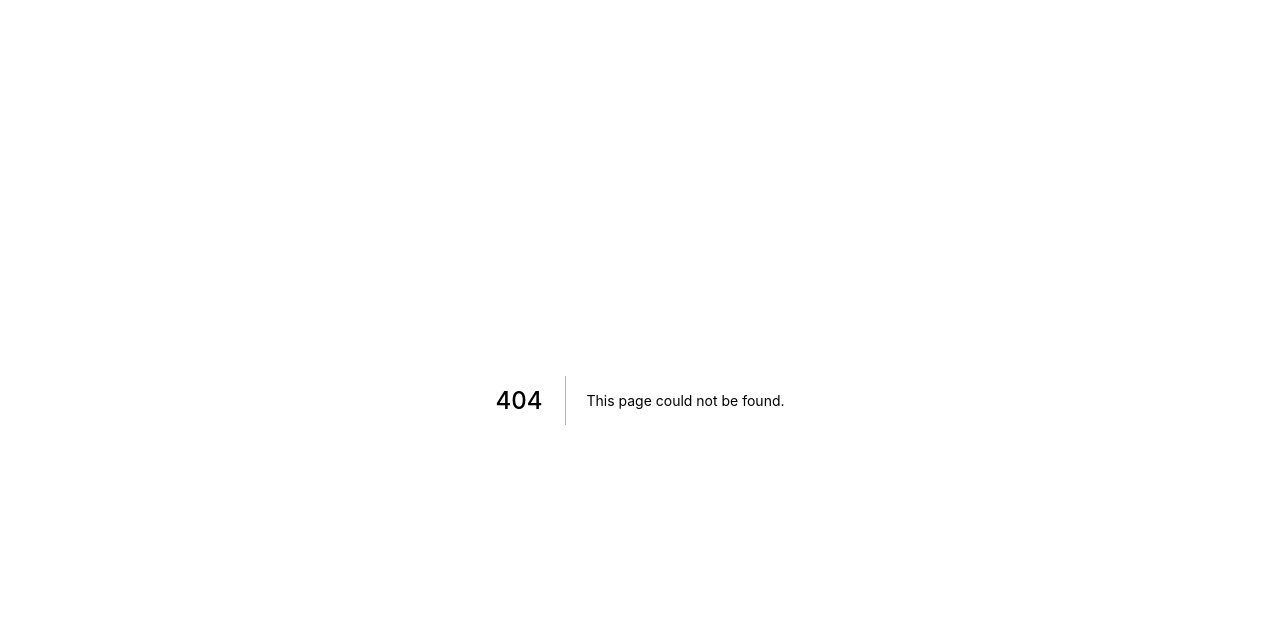
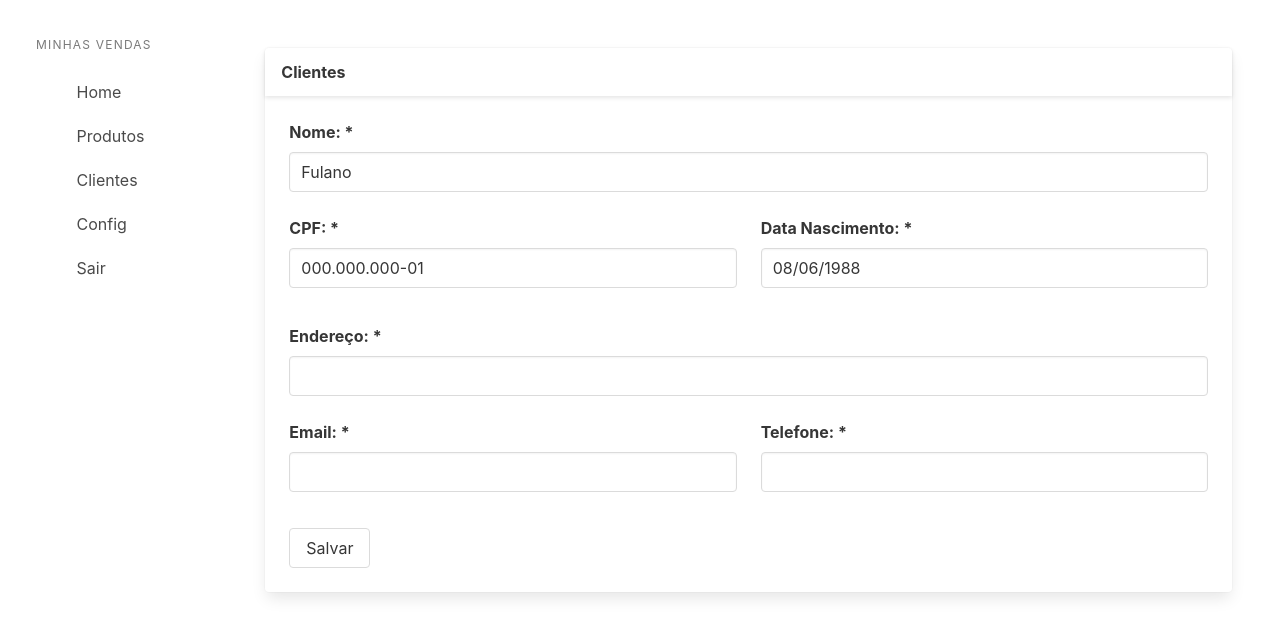
Before and after one commit to cursodsousa/fullstack-react-spring-next, a Next.js app in the folder vendas-app/: page /cadastros/clientes in a window 1280 px wide. Before the commit this address had no page. Shown: the top 636 px of the page. Built offline with nearby package versions, Linux system fonts and the light colour scheme.

Commit message:
7. Implementando os campos do formulario de clientes

```diff
--- a/vendas-app/package.json
+++ b/vendas-app/package.json
@@ -10,6 +10,7 @@
   "dependencies": {
     "axios": "^0.21.1",
     "bulma": "0.9.2",
+    "formik": "^2.2.9",
     "next": "10.0.7",
     "react": "17.0.1",
     "react-dom": "17.0.1",
--- /dev/null
+++ b/vendas-app/src/app/models/clientes/index.ts
@@ -0,0 +1,10 @@
+export interface Cliente {
+    id?: string;
+    nome?: string;
+    cpf?: string;
+    dataNascimento?: string;
+    endereco?: string;
+    email?: string;
+    telefone?: string;
+    cadastro?: string;
+}
--- /dev/null
+++ b/vendas-app/src/components/clientes/cadastro/form.tsx
@@ -0,0 +1,113 @@
+import { Cliente } from 'app/models/clientes'
+import { useFormik } from 'formik'
+import { Input } from 'components'
+
+interface ClienteFormProps {
+    cliente: Cliente;
+    onSubmit: (cliente: Cliente) => void;
+}
+
+const formScheme: Cliente = {
+    cadastro: '',
+    cpf: '0000000000',
+    dataNascimento: '01/01/2021',
+    email: '',
+    endereco: '',
+    id: '',
+    nome: '',
+    telefone: ''
+}
+
+export const ClienteForm: React.FC<ClienteFormProps> = ({
+    cliente,
+    onSubmit
+}) => {
+
+    const formik = useFormik<Cliente>({
+        initialValues: {...formScheme, ...cliente},
+        onSubmit,
+    })
+
+    return (
+        <form onSubmit={formik.handleSubmit}>
+            {formik.values.id &&
+                <div className="columns">
+                    <Input id="id"
+                            name="id"
+                            label="Código: "
+                            autoComplete="off"
+                            disabled
+                            columnClasses="is-half"
+                            value={formik.values.id} />
+
+                    <Input id="cadastro"
+                        name="cadastro"
+                        label="Data Cadastro: "
+                        autoComplete="off"
+                        disabled
+                        columnClasses="is-half"
+                        value={formik.values.cadastro} />
+            </div>
+            }
+           <div className="columns">
+               <Input id="nome"
+                      name="nome"
+                      label="Nome: *"
+                      autoComplete="off"
+                      columnClasses="is-full"
+                      onChange={formik.handleChange}
+                      value={formik.values.nome} />
+           </div>
+           <div className="columns">
+               <Input id="cpf"
+                      name="cpf"
+                      label="CPF: *"
+                      autoComplete="off"
+                      columnClasses="is-half"
+                      onChange={formik.handleChange}
+                      value={formik.values.cpf} />
+
+                <Input id="dataNascimento"
+                      name="dataNascimento"
+                      label="Data Nascimento: *"
+                      autoComplete="off"
+                      columnClasses="is-half"
+                      onChange={formik.handleChange}
+                      value={formik.values.dataNascimento} />
+           </div>
+           <div className="columns">
+               <Input id="endereco"
+                      name="endereco"
+                      label="Endereço: *"
+                      autoComplete="off"
+                      columnClasses="is-full"
+                      onChange={formik.handleChange}
+                      value={formik.values.endereco} />
+           </div>
+           <div className="columns">
+               <Input id="email"
+                      name="email"
+                      label="Email: *"
+                      autoComplete="off"
+                      columnClasses="is-half"
+                      onChange={formik.handleChange}
+                      value={formik.values.email} />
+
+                <Input id="telefone"
+                      name="telefone"
+                      label="Telefone: *"
+                      autoComplete="off"
+                      columnClasses="is-half"
+                      onChange={formik.handleChange}
+                      value={formik.values.telefone} />
+           </div>
+           <div className="field is-grouped">
+               <div className="control is-link">
+                    <button type="submit" className="button">
+                        { formik.values.id ? "Atualizar" : "Salvar" }
+                    </button>
+               </div>
+            </div>
+        </form>
+    )
+}
--- /dev/null
+++ b/vendas-app/src/components/clientes/cadastro/index.tsx
@@ -0,0 +1,23 @@
+import { Layout } from 'components'
+import { useState } from 'react'
+import { ClienteForm } from './form'
+import { Cliente } from 'app/models/clientes'
+
+export const CadastroCliente: React.FC = () => {
+
+    const [cliente, setCliente] = useState<Cliente>({
+        nome: 'Fulano',
+        cpf: '000.000.000-01',
+        dataNascimento: '08/06/1988'
+    });
+
+    const handleSubmit = (cliente: Cliente) => {
+        console.log(cliente);
+    }
+
+    return (
+        <Layout titulo="Clientes">
+            <ClienteForm cliente={cliente} onSubmit={handleSubmit} />
+        </Layout>
+    )
+}
--- /dev/null
+++ b/vendas-app/src/components/clientes/index.ts
@@ -0,0 +1 @@
+export { CadastroCliente } from './cadastro'
--- a/vendas-app/src/components/index.ts
+++ b/vendas-app/src/components/index.ts
@@ -1,3 +1,4 @@
 export { Layout } from './layout'
 export { CadastroProdutos, ListagemProdutos } from './produtos'
 export { Input, Message, Loader } from './common'
+export { CadastroCliente } from './clientes'
--- a/vendas-app/src/components/layout/menu/index.tsx
+++ b/vendas-app/src/components/layout/menu/index.tsx
@@ -9,6 +9,7 @@
             <ul className="menu-list">
                 <MenuItem href="/" label="Home"  />
                 <MenuItem href="/consultas/produtos" label="Produtos"  />
+                <MenuItem href="/cadastros/clientes" label="Clientes" />
                 <MenuItem href="/" label="Config"  />
                 <MenuItem href="/" label="Sair"  />
             </ul>
--- /dev/null
+++ b/vendas-app/src/pages/cadastros/clientes/index.tsx
@@ -0,0 +1,3 @@
+import { CadastroCliente } from 'components'
+
+export default CadastroCliente
```
Also changed, not shown: 1 other file (tests, documents, lock files or other folders).
